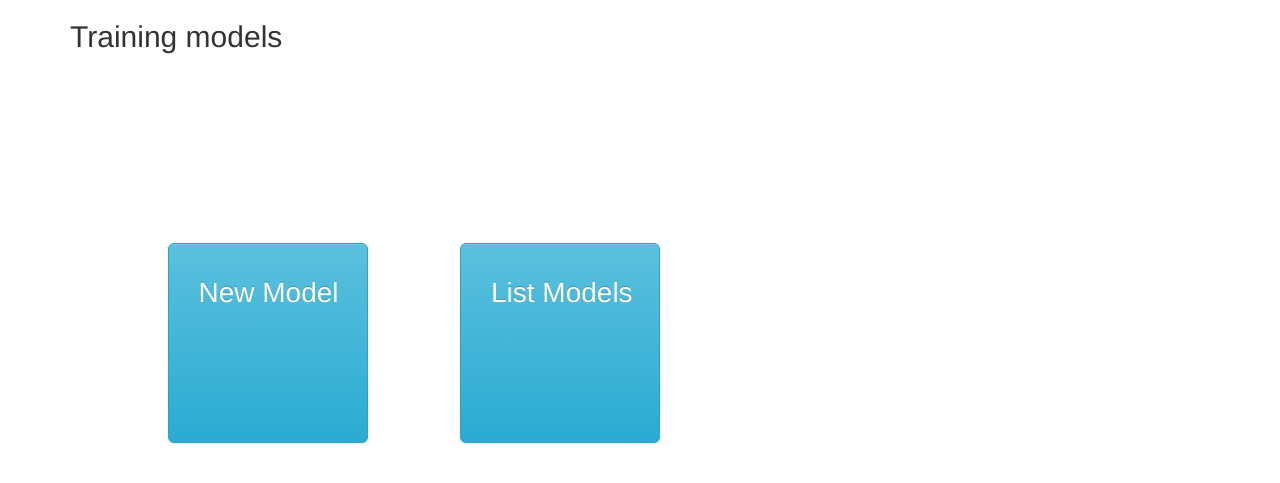
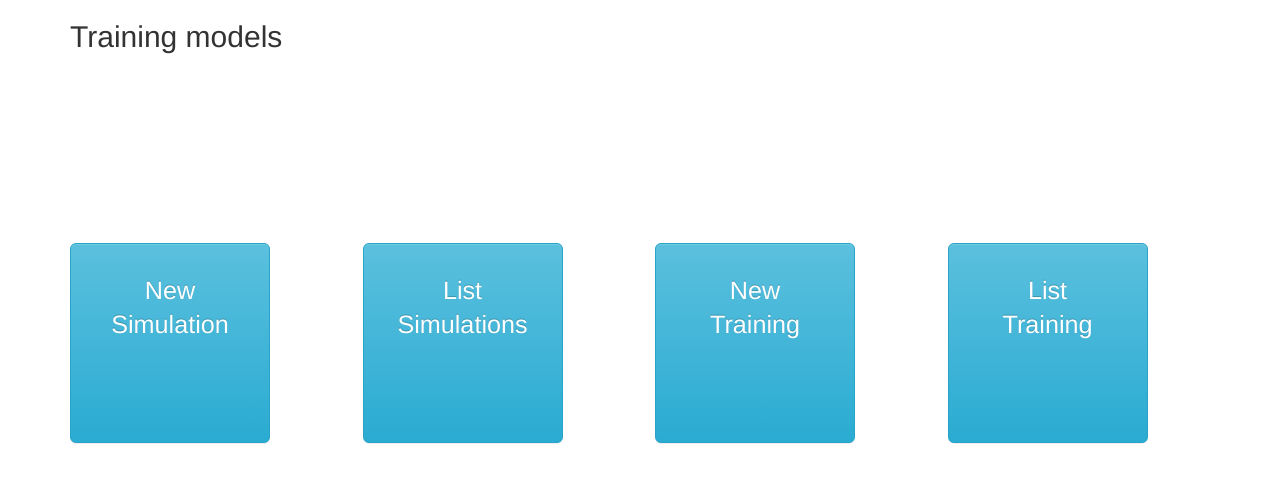
Before and after one commit to peterlholm/danbots-modeladm, a Django app: page / in a window 1280 px wide. Shown: the top 483 px of the page. Run offline with Django 4.2, Linux system fonts and the light colour scheme; some libraries are stand-ins or nearby versions.

Commit message:
sim update

```diff
--- a/models/admin.py
+++ b/models/admin.py
@@ -1,4 +1,5 @@
 from django.contrib import admin
-from .models import TrainingModel
+from .models import TrainingModel, SimulationModel
 
 admin.site.register(TrainingModel)
+admin.site.register(SimulationModel)
--- a/models/models.py
+++ b/models/models.py
@@ -29,3 +29,8 @@ class TrainingModel(models.Model):
     sim_seen_score = models.IntegerField(blank=True, null=True)
     sim_unseen_score = models.IntegerField(blank=True, null=True)
     wand_score = models.IntegerField(blank=True, null=True)
+
+class SimulationModel(models.Model):
+    description = models.CharField(max_length=200, blank=True, null=True )
+    date = models.DateTimeField('date created', blank=True, null=True)
+    data = models.CharField(max_length=40, blank=True, null=True)
--- a/models/templates/index.html
+++ b/models/templates/index.html
@@ -5,18 +5,24 @@
     .btn-vlg {
         height: 200px;
         width: 200px;
-        font-size: 2em;
+        font-size: 1.8em;
         padding: 30px;
     }
 </style>
 <h2>Training models</h2>
 <br><br><br><br><br><br><br><br><br>
 <div class="row">
-    <div class="col-md-3 col-md-offset-1">
-        <a href="{% url 'train' %}" class="btn btn-lg btn-vlg btn-info">New Model</a>
+    <div class="col-md-3">
+        <a href="{% url 'simmodel' %}" class="btn btn-lg btn-vlg btn-info">New<br>Simulation</a>
     </div>
     <div class="col-md-3">
-        <a href="{% url 'list' %}" class="btn btn-lg btn-vlg btn-info">List Models</a>
+        <a href="{% url 'simlist' %}" class="btn btn-lg btn-vlg btn-info">List<br>Simulations</a>
+    </div>
+    <div class="col-md-3">
+        <a href="{% url 'trainmodel' %}" class="btn btn-lg btn-vlg btn-info">New<br>Training</a>
+    </div>
+    <div class="col-md-3">
+        <a href="{% url 'trainlist' %}" class="btn btn-lg btn-vlg btn-info">List<br>Training</a>
     </div>
 </div>
 {% endblock %}
--- a/models/templates/model.html
+++ b/models/templates/model.html
@@ -3,7 +3,7 @@
 {% load crispy_forms_tags %}
 
 {% block content %}
-<h1>Trainingform</h1>
+<h1>{{ head }}</h1>
 
 <form method="post" class="">
 {% crispy form %}
--- a/models/templates/modellist.html
+++ b/models/templates/trainlist.html
@@ -3,7 +3,7 @@
 
 {% block content %}
 <br>
-<h3>Model List</h3>
+<h3>Training List</h3>
 <br>
 <table class="table table-light table-striped">
     <tr><th>Date</th><th>Description</th><th>Modelpath</th><th>sim_seen_score</th>
@@ -16,8 +16,8 @@
         <td>{{ s.sim_seen_score }}</td>
         <td>{{ s.sim_unseen_score }}</td>
         <td>{{ s.wand_score }}</td>
-        <td><button type="button" onclick="location.href='trainmodel?id={{ s.id }}'" class="btn btn-sm btn-primary">Show</button> </td>
-        <td><button type="button" onclick="location.href='deletemodel?id={{ s.id }}'" class="btn btn-sm btn-danger">Delete</button> </td>
+        <td><button type="button" onclick="location.href='trainmodel?id={{ s.id }}'" class="btn btn-sm btn-primary">Edit</button> </td>
+        <td><button type="button" onclick="location.href='traindelete?id={{ s.id }}'" class="btn btn-sm btn-danger">Delete</button> </td>
     </tr>
     {% endfor %}
 </table>
--- a/models/urls.py
+++ b/models/urls.py
@@ -5,7 +5,10 @@ from . import views
 
 urlpatterns = [
     path('', views.index, name='index'),
-    path('trainmodel', views.trainmodel , name='train'),
-    path('deletemodel', views.delete_model , name='delete'),
-    path('list', views.list_models , name='list'),
+    path('trainmodel', views.train_model , name='trainmodel'),
+    path('traindelete', views.train_delete , name='traindelete'),
+    path('trainlist', views.train_list , name='trainlist'),
+    path('simmodel', views.sim_model , name='simmodel'),
+    path('simdelete', views.sim_delete , name='simdelete'),
+    path('simlist', views.sim_list , name='simlist'),
 ]
--- a/models/views.py
+++ b/models/views.py
@@ -1,53 +1,100 @@
 "Views for training"
 from django.shortcuts import redirect, render
+from django.utils import timezone
 from django.contrib.auth.decorators import login_required
 from django.http import HttpResponse
-from .models import TrainingModel
-from .forms import TrainingModelForm
+from .models import TrainingModel, SimulationModel
+from .forms import TrainingModelForm, SimulationModelForm
 
 def index(request):
     return render(request, 'index.html')
-    #return HttpResponse("Hello, world. You're at the polls index.")
 
 @login_required
-def trainmodel(request):
+def train_model(request):
+    myid = request.GET.get('id')
     if request.method == 'POST':
-        print("vi poster")
-        trainform = TrainingModelForm(request.POST)
+        if myid is None:
+            trainform = TrainingModelForm(request.POST)
+        else:
+            train_elem = TrainingModel.objects.get(pk=myid)
+            trainform = TrainingModelForm(request.POST, instance=train_elem)
         if trainform.is_valid():
-            print ("alting er godt", trainform)
             trainform.save()
-            return redirect('list')
+            return redirect('trainlist')
         print ("form is invalid")
-    else:
-        myid = request.GET.get('id')
+    else:   # NOT POST
         if myid is not None:
-            print("ID:", myid)
             train_elem = TrainingModel.objects.get(pk=myid)
-            print (train_elem)
             trainform = TrainingModelForm(instance=train_elem)
         else:
-            trainform = TrainingModelForm()
+            # new empty form
+            trainform = TrainingModelForm(initial={'date': timezone.now()})
     mycontext = {
         'form': trainform,
+        'head': "Training"
     }
-
     return render(request, 'model.html', mycontext)
 
 @login_required
-def delete_model(request):
+def train_delete(request):
     if request.method == 'GET':
         myid = request.GET.get('id')
         if myid is not None:
             train_elem = TrainingModel.objects.get(pk=myid)
             train_elem.delete()
-            return redirect('list')
+            return redirect('trainlist')
         return HttpResponse("ERROR")
     return redirect('/')
 
 @login_required
-def list_models(request):
+def train_list(request):
     models = list(TrainingModel.objects.all().values().order_by('-date'))
     mycontext = {"modellist": models}
     #print(mycontext)
-    return render(request, 'modellist.html', mycontext)
+    return render(request, 'trainlist.html', mycontext)
+
+# sim
+
+@login_required
+def sim_model(request):
+    myid = request.GET.get('id')
+    if request.method == 'POST':
+        if myid is None:
+            simform = SimulationModelForm(request.POST)
+        else:
+            sim_elem = SimulationModel.objects.get(pk=myid)
+            simform = SimulationModelForm(request.POST, instance=sim_elem)
+        if simform.is_valid():
+            simform.save()
+            return redirect('simlist')
+        print ("form is invalid")
+    else:   # NOT POST
+        if myid is not None:
+            sim_elem = SimulationModel.objects.get(pk=myid)
+            simform = SimulationModelForm(instance=sim_elem)
+        else:
+            # new empty form
+            simform = SimulationModelForm(initial={'date': timezone.now()})
+    mycontext = {
+        'form': simform,
+        'head': "Simulation"
+    }
+    return render(request, 'model.html', mycontext)
+
+@login_required
+def sim_delete(request):
+    if request.method == 'GET':
+        myid = request.GET.get('id')
+        if myid is not None:
+            sim_elem = SimulationModel.objects.get(pk=myid)
+            sim_elem.delete()
+            return redirect('simlist')
+        return HttpResponse("ERROR")
+    return redirect('/')
+
+@login_required
+def sim_list(request):
+    models = list(SimulationModel.objects.all().values().order_by('-date'))
+    mycontext = {"simlist": models}
+    #print(mycontext)
+    return render(request, 'simlist.html', mycontext)
```
Also changed, not shown: api/views.py (+11 -2 lines), models/forms.py (+18 -17 lines), models/templates/simlist.html (added, +23 -0 lines), models/migrations/0007_simulationmodel.py (added).
